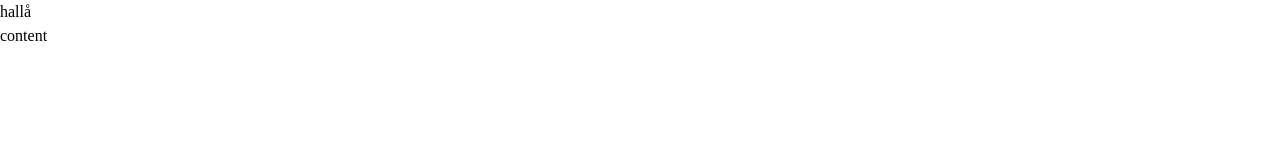
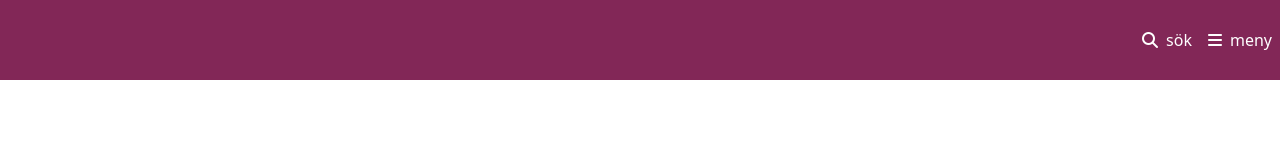
Before and after one commit to IsakMedia/MSB-clone, a plain HTML site: page index.html in a window 1280 px wide. Drawn offline with nearby package versions, Linux system fonts and the light colour scheme.

Commit message:
start styling navbar

```diff
--- a/index.html
+++ b/index.html
@@ -5,12 +5,34 @@
     <meta http-equiv="X-UA-Compatible" content="IE=edge">
     <meta name="viewport" content="width=device-width, initial-scale=1.0">
     <title>Gola på ett träd</title>
+    <link
+        href="https://cdn.jsdelivr.net/npm/bootstrap@5.3.0-alpha3/dist/css/bootstrap.min.css"
+        rel="stylesheet"
+        integrity="sha384-KK94CHFLLe+nY2dmCWGMq91rCGa5gtU4mk92HdvYe+M/SXH301p5ILy+dN9+nJOZ"
+        crossorigin="anonymous">
     <link rel="stylesheet" href="/styles/style.min.css">
+    <link rel="stylesheet" href="path/to/font-awesome/css/font-awesome.min.css">
+    <script src="https://kit.fontawesome.com/a7c2755132.js" crossorigin="anonymous"></script>
 </head>
 <body>
-    hallå
-    <div>
-        content
-    </div>
+
+    <nav id="mainNav" class="main-nav">
+        <div class="search-mob" role="button">
+            <i class="fa fa-search" aria-hidden="true"></i>
+            <p class="navText">sök</p>
+        </div>
+
+        <div class="burger-mob menu-open" role="button">
+            <i class="fa fa-bars" aria-hidden="true"></i>
+            <p class="nav-Text">meny</p>
+        </div>
+
+        <!-- <div class="burger-mob menu-closed hide">
+            <p class="nav-Text">stäng</p>
+            <i class="fa fa-times" aria-hidden="true" role="button"></i>
+        </div> -->
+
+    </nav>
+
 </body>
 </html>
--- /dev/null
+++ b/styles/nav.scss
@@ -0,0 +1,31 @@
+/* CHEAT SHEET
+$heading
+$paragraph
+$t-lg
+$t-ml
+$t-md
+$t-sm
+$red
+$purple
+$grey
+$bg-grey
+$bg-lt-grey
+$bg-white
+*/
+
+.main-nav {
+    background-color: $purple;
+    height: 10vh;
+    color: $bg-white;
+
+    display: flex;
+    justify-content: flex-end;
+    align-items: center;
+
+    div {
+        display: flex;
+        padding: 0 0.5rem 0 0.5rem;
+        gap: 0.5rem;
+        align-items: center;
+    }
+}
--- a/styles/style.scss
+++ b/styles/style.scss
@@ -1,3 +1,4 @@
 @import 'reset';
 @import 'variables';
 @import 'utilities';
+@import 'nav';
--- a/styles/utilities.scss
+++ b/styles/utilities.scss
@@ -0,0 +1,3 @@
+.hide {
+    display: none;
+}
```
Also changed, not shown: styles/nav.min.css (added), styles/style.min.css, styles/utilities.min.css, 3 other files.
